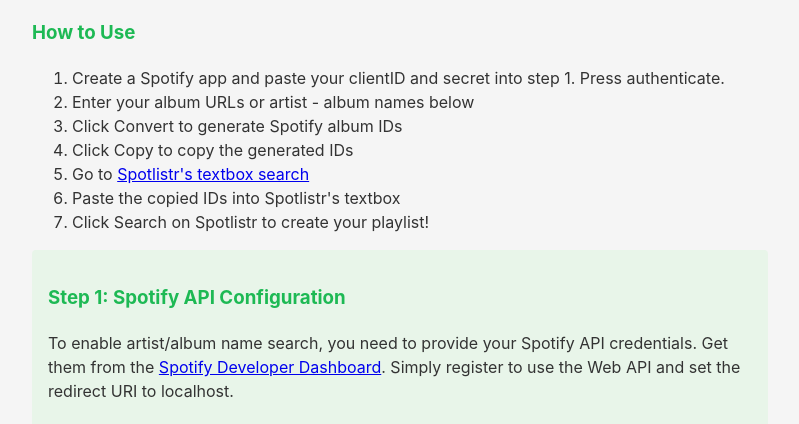
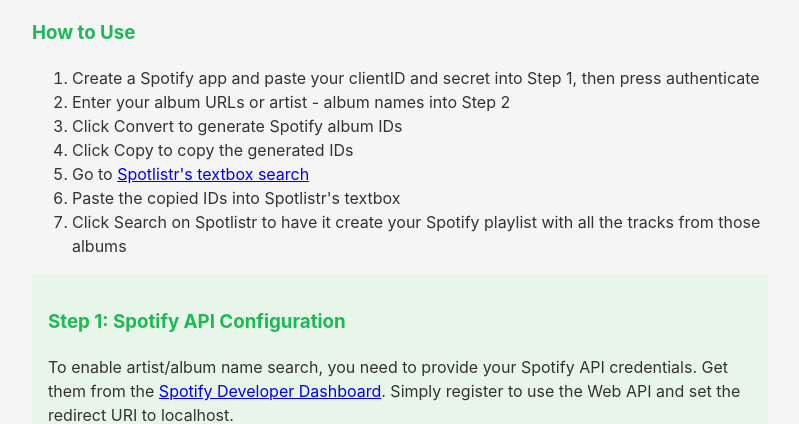
Before and after one commit to danielraffel/Spotlistr-album-creation, a plain HTML site: page index.html in a window 1280 px wide. Shown: the part 337-761 px from the top of the page, without its empty margins (240-1039 px from the left). Drawn offline with Linux system fonts and the light colour scheme.

Commit message:
Update index.html

```diff
--- a/index.html
+++ b/index.html
@@ -136,13 +136,13 @@
 
         <h3>How to Use</h3>
         <ol>
-			<li>Create a Spotify app and paste your clientID and secret into step 1. Press authenticate.
-            <li>Enter your album URLs or artist - album names below</li>
+	    <li>Create a Spotify app and paste your clientID and secret into Step 1, then press authenticate</li>
+            <li>Enter your album URLs or artist - album names into Step 2</li>
             <li>Click Convert to generate Spotify album IDs</li>
             <li>Click Copy to copy the generated IDs</li>
             <li>Go to <a href="https://www.spotlistr.com/search/textbox" target="_blank">Spotlistr's textbox search</a></li>
             <li>Paste the copied IDs into Spotlistr's textbox</li>
-            <li>Click Search on Spotlistr to create your playlist!</li>
+            <li>Click Search on Spotlistr to have it create your Spotify playlist with all the tracks from those albums</li>
         </ol>
 
         <div class="auth-section">
```
